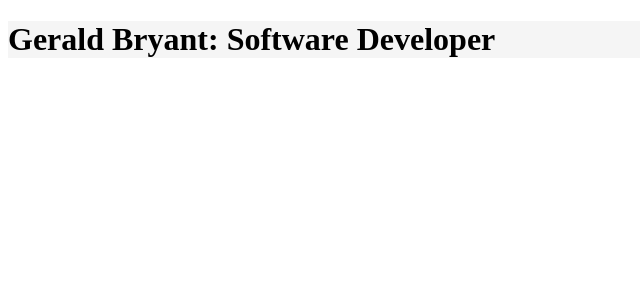
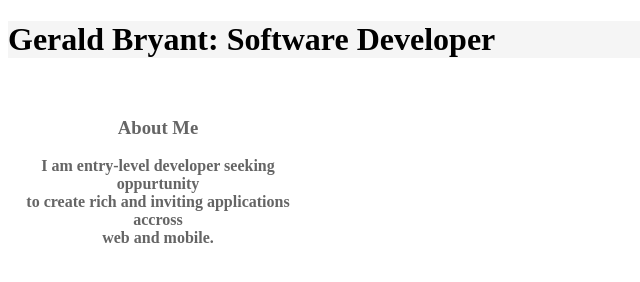
Before and after one commit to geraldthedev/Project2.0, a website: page index.html in a window 1280 px wide. Shown: the whole page, without its empty margins (0-640 px from the left). Drawn offline with nearby package versions, Linux system fonts and the light colour scheme; some packages are replaced by stand-ins of ours.

Commit message:
removed ng-if

```diff
--- a/index.html
+++ b/index.html
@@ -17,7 +17,7 @@ and open the template in the editor.
             <h1> Gerald Bryant: Software Developer</h1>
         </div>
         <br>
-        <div ng-app="myApp" ng-if="fading" ng-style="madeAgain" ng-controller="myControl">
+        <div ng-app="myApp" ng-style="madeAgain" ng-controller="myControl">
 
         <div class="contanter" id="about">
             <h3>About Me</h3>
```
